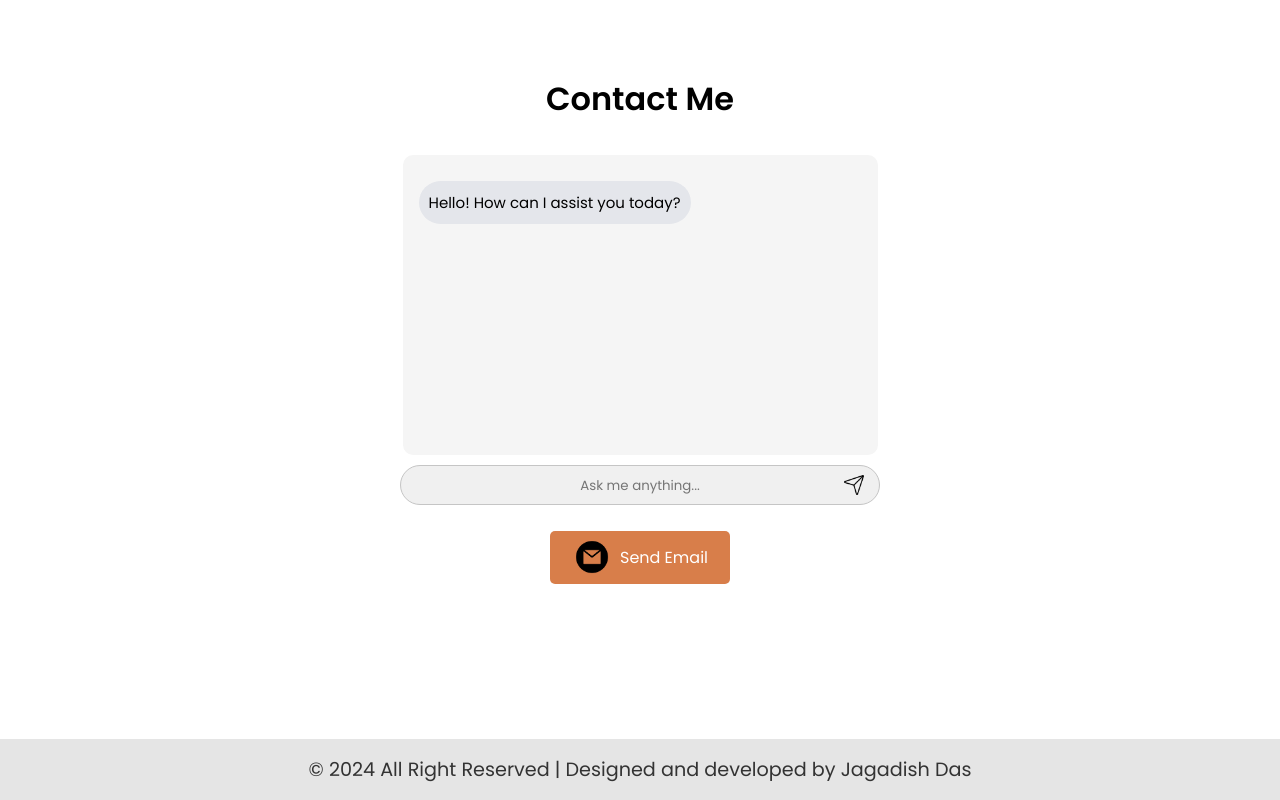
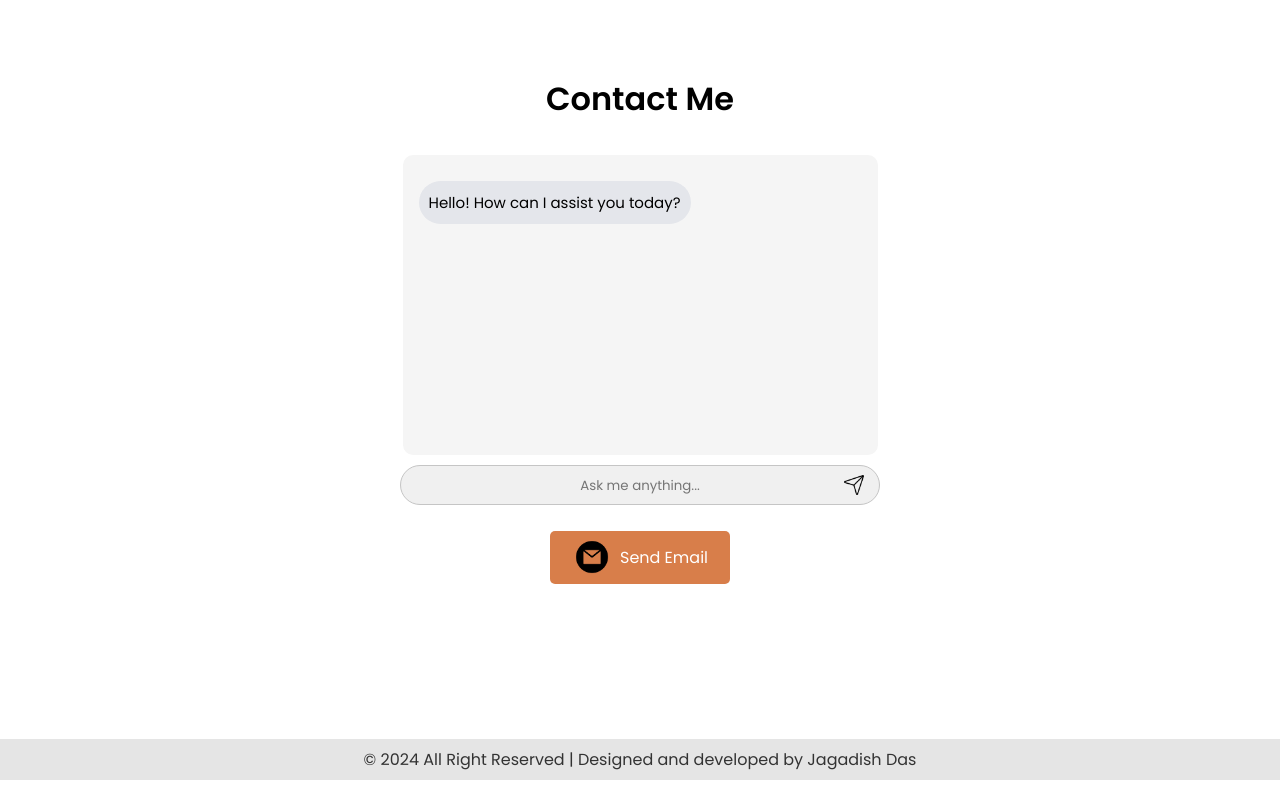
Before and after one commit to jagadishdas21/portfolio-website, a plain HTML site: page index.html in a window 1280 px wide. Shown: the part 3942-4742 px from the top of the page. Drawn offline with Linux system fonts and the light colour scheme.

Commit message:
Update styles.css

```diff
--- a/styles.css
+++ b/styles.css
@@ -472,9 +472,10 @@ button:hover,
 /* Footer */
 footer {
     text-align: center;
-    padding: 1rem 2rem;
+    padding: 0.5rem 1rem;
     background-color: rgba(0, 0, 0, 0.1);
     box-shadow: rgba(255, 255, 255, 0.1);
+    font-size: 1rem;
 }
 
 
@@ -556,7 +557,7 @@ body.dark-mode .btn:hover{
     background: #bf713b;
 }
 
-body.dark-mode #profile {
+body.dark-mode .profile {
     background-color: #444;
     color: #fff;
 }
```
